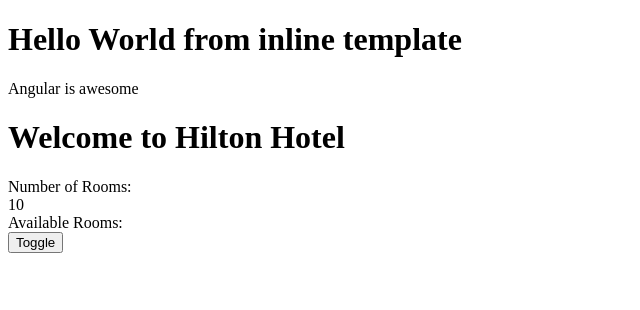
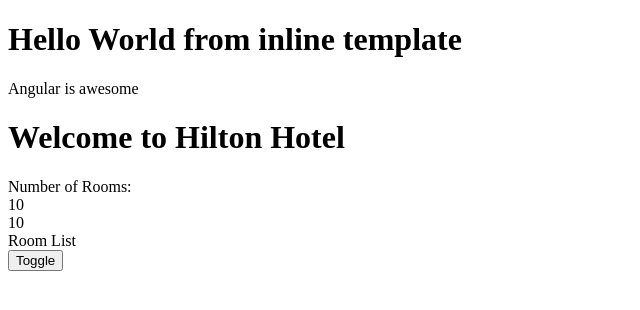
Before and after one commit to imtiajahammad/TypeScriptDemo, an Angular app in the folder angulars/hotelinventoryapp/: page / in a window 1280 px wide. Shown: the top 310 px of the page, without its empty margins (0-640 px from the left). Built offline with nearby package versions, Linux system fonts and the light colour scheme.

Commit message:
null collision operator and optional checking

```diff
--- a/angulars/hotelinventoryapp/src/app/rooms/rooms.component.html
+++ b/angulars/hotelinventoryapp/src/app/rooms/rooms.component.html
@@ -7,8 +7,12 @@
     <div [innerText]="numberOfRooms"></div>
 
 </div>
-<div *ngIf="rooms.availableRooms >0">
+<!-- <div *ngIf="rooms.availableRooms >0">
     Available Rooms:
+</div> -->
+{{ rooms?.availableRooms ?? 'No Rooms'}}
+<div *ngIf="rooms?.availableRooms">
+    Room List
 </div>
 
 <button (click)="toggle()">Toggle</button>
--- a/angulars/hotelinventoryapp/src/app/rooms/rooms.ts
+++ b/angulars/hotelinventoryapp/src/app/rooms/rooms.ts
@@ -1,5 +1,5 @@
 export interface Room{
-    totalRooms:number;
-    availableRooms: number;
-    bookedRooms:number;
+    totalRooms?:number;
+    availableRooms?: number;
+    bookedRooms?:number;
 }
```
